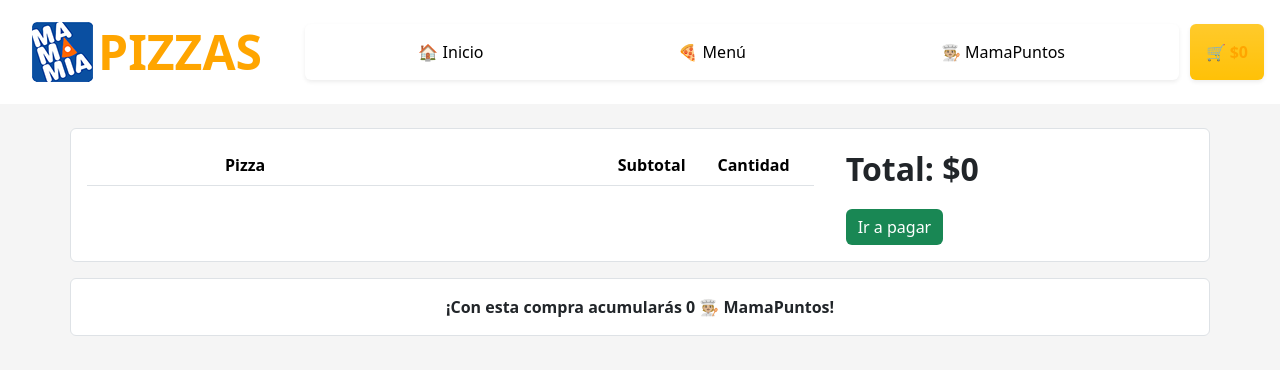
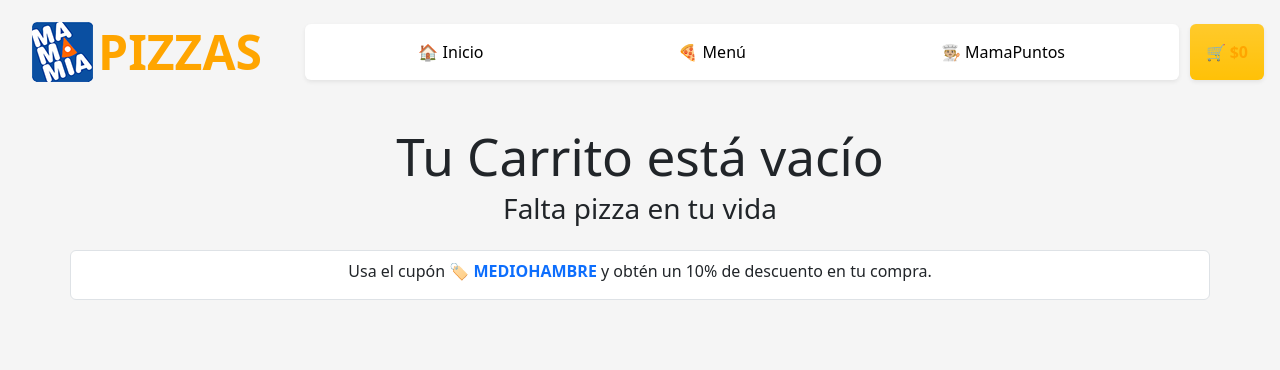
Before and after one commit to vnasp/React_Pizzeria, a React (Vite) app: page /carrito in a window 1280 px wide. Shown: the top 370 px of the page. Built offline with nearby package versions, Linux system fonts and the light colour scheme.

Commit message:
Se agrega validador de qty 0 y carro vacío

```diff
--- a/src/components/CartDetail.jsx
+++ b/src/components/CartDetail.jsx
@@ -5,25 +5,28 @@ import { DataContext } from "../context/DataContext"
 const CartDetail = () => {
     const { CLP } = useContext(DataContext)
     const { cart, setCart } = useContext(DataContext)
+    const { cartFilter } = useContext(DataContext)
     const { total } = useContext(DataContext)
     const cart_mamapuntos = Math.trunc(total / 100)
 
     const incrementQty = (e) => {
-        const cartIndex = cart.findIndex( item => {
-            return item.id === e.target.value})
-        let updateCart = [...cart]
-        updateCart[cartIndex] = {...updateCart[cartIndex], qty: updateCart[cartIndex].qty + 1}
+        const cartIndex = cart.findIndex(item => {
+            return item.id === e.target.value
+        })
+        const updateCart = [...cart]
+        updateCart[cartIndex] = { ...updateCart[cartIndex], qty: updateCart[cartIndex].qty + 1 }
         setCart(updateCart)
     }
 
     const decrementQty = (e) => {
-        const cartIndex = cart.findIndex( item => {
-            return item.id === e.target.value})
-        let updateCart = [...cart]
-        updateCart[cartIndex] = {...updateCart[cartIndex], qty: updateCart[cartIndex].qty -1}
+        const cartIndex = cart.findIndex(item => {
+            return item.id === e.target.value
+        })
+        const updateCart = [...cart]
+        updateCart[cartIndex] = { ...updateCart[cartIndex], qty: updateCart[cartIndex].qty - 1 }
+        if (updateCart[cartIndex].qty <= 0) { updateCart[cartIndex].qty = 0 }
         setCart(updateCart)
-        }
-
+    }
 
     return (
         <>
@@ -41,14 +44,14 @@ const CartDetail = () => {
                             </tr>
                         </thead>
                         <tbody>
-                            {cart.map((item) => (
+                            {cartFilter.map((item) => (
                                 <tr className="align-middle" key={item.id}>
                                     <td><Image src={item.img} className="img-thumbnail" /> </td>
                                     <td className="text-capitalize">{item.name}</td>
                                     <td>{CLP.format(item.price * item.qty)}</td>
-                                    <td><Button className="bg-primary" type="button" value={item.id} onClick={(e) => decrementQty(e,'value')}>-</Button></td>
+                                    <td><Button className="bg-primary" type="button" value={item.id} onClick={(e) => decrementQty(e, 'value')}>-</Button></td>
                                     <td className="text-center fw-bolder">{item.qty}</td>
-                                    <td><Button className="bg-warning border-0 text-black" type="button" value={item.id} onClick={(e) => incrementQty(e,'value')}>+</Button></td>
+                                    <td><Button className="bg-warning border-0 text-black" type="button" value={item.id} onClick={(e) => incrementQty(e, 'value')}>+</Button></td>
                                 </tr>
                             ))}
                         </tbody>
--- /dev/null
+++ b/src/components/CartEmpty.jsx
@@ -0,0 +1,21 @@
+import { Row, Col } from "react-bootstrap"
+
+const CartEmpty = () => {
+    return (
+        <>
+            <Row className="mb-3">
+                <Col className="text-center">
+                    <h1>Tu Carrito está vacío</h1>
+                    <h3>Falta pizza en tu vida</h3>
+                </Col>
+            </Row>
+            <Row className="border rounded bg-white text-center">
+                <Col>
+                    <p className="pt-2">Usa el cupón 🏷️ <span className="text-primary fw-bolder">MEDIOHAMBRE</span> y obtén un 10% de descuento en tu compra.</p>
+                </Col>
+            </Row>
+        </>
+    )
+}
+
+export default CartEmpty
--- a/src/components/Navigation.jsx
+++ b/src/components/Navigation.jsx
@@ -11,7 +11,7 @@ const Navigation = () => {
     return (
         <>
             <Navbar
-                className="d-flex justify-content-between fixed-top bg-white py-0 px-3 "
+                className="d-flex justify-content-between fixed-top bg-custom py-0 px-3 "
                 variant="light"
             >
                     <div className="p-3"><Navbar.Brand><Image src="../src/assets/img/logo.png"/><span className="logo-text">PIZZAS</span></Navbar.Brand></div>
--- a/src/context/DataContext.jsx
+++ b/src/context/DataContext.jsx
@@ -6,6 +6,8 @@ const DataProvider = ({ children }) => {
     const CLP = new Intl.NumberFormat('es-CL', { style: 'currency', currency: 'CLP' })
     const [pizzas, setPizzas] = useState([])
     const [cart, setCart] = useState([])
+    const cartFilter = cart.filter((item) => item.qty > 0)
+
 
     try {
         const getPizzas = async () => {
@@ -39,7 +41,7 @@ const DataProvider = ({ children }) => {
     const total = cart.reduce((acumulador, actual) => acumulador + (actual.price*actual.qty),0)
 
     return (
-        <DataContext.Provider value={{ pizzas, setPizzas, addToCart, cart, setCart, total, CLP }}>
+        <DataContext.Provider value={{ pizzas, setPizzas, addToCart, cartFilter, cart, setCart, total, CLP }}>
             {children}
         </DataContext.Provider>
     )
--- a/src/index.css
+++ b/src/index.css
@@ -72,6 +72,10 @@ button:focus-visible {
 .p-container {
   padding-top:8rem;
 }
+
+.bg-custom {
+  background-color: #f5f5f5;
+}
 @media (prefers-color-scheme: light) {
   :root {
     color: #213547;
--- a/src/views/CartPage.jsx
+++ b/src/views/CartPage.jsx
@@ -1,11 +1,21 @@
+import { useContext } from "react"
 import { Container } from "react-bootstrap"
+import { DataContext } from "../context/DataContext"
 import CartDetail from "../components/CartDetail"
+import CartEmpty from "../components/CartEmpty"
 
 const CartPage = () => {
+  const { cartFilter } = useContext(DataContext)
+
+  const isCart = cartFilter.length > 0
+
+
+
+
   return (
     <Container className="p-container">
-      <CartDetail />
-      </Container>
+      {isCart ? <CartDetail /> : <CartEmpty />}
+    </Container>
   )
 }
 
```
